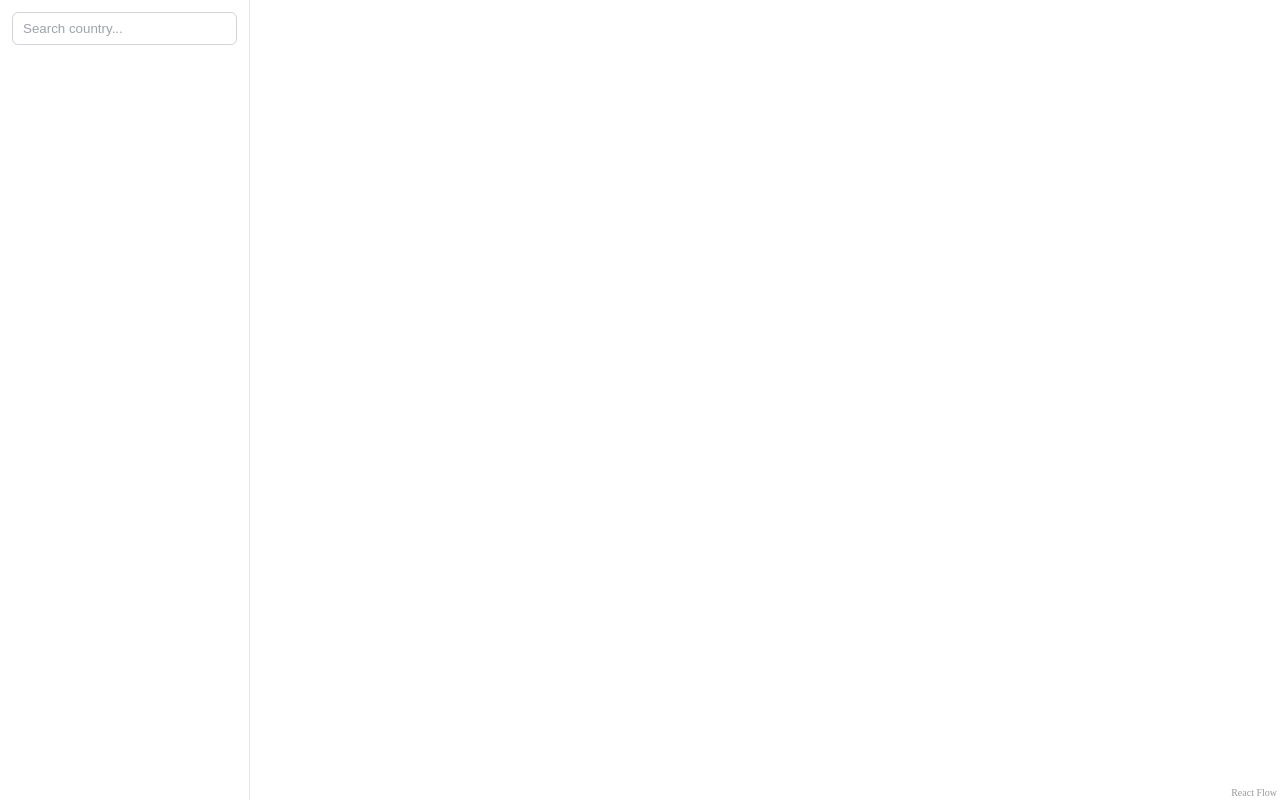
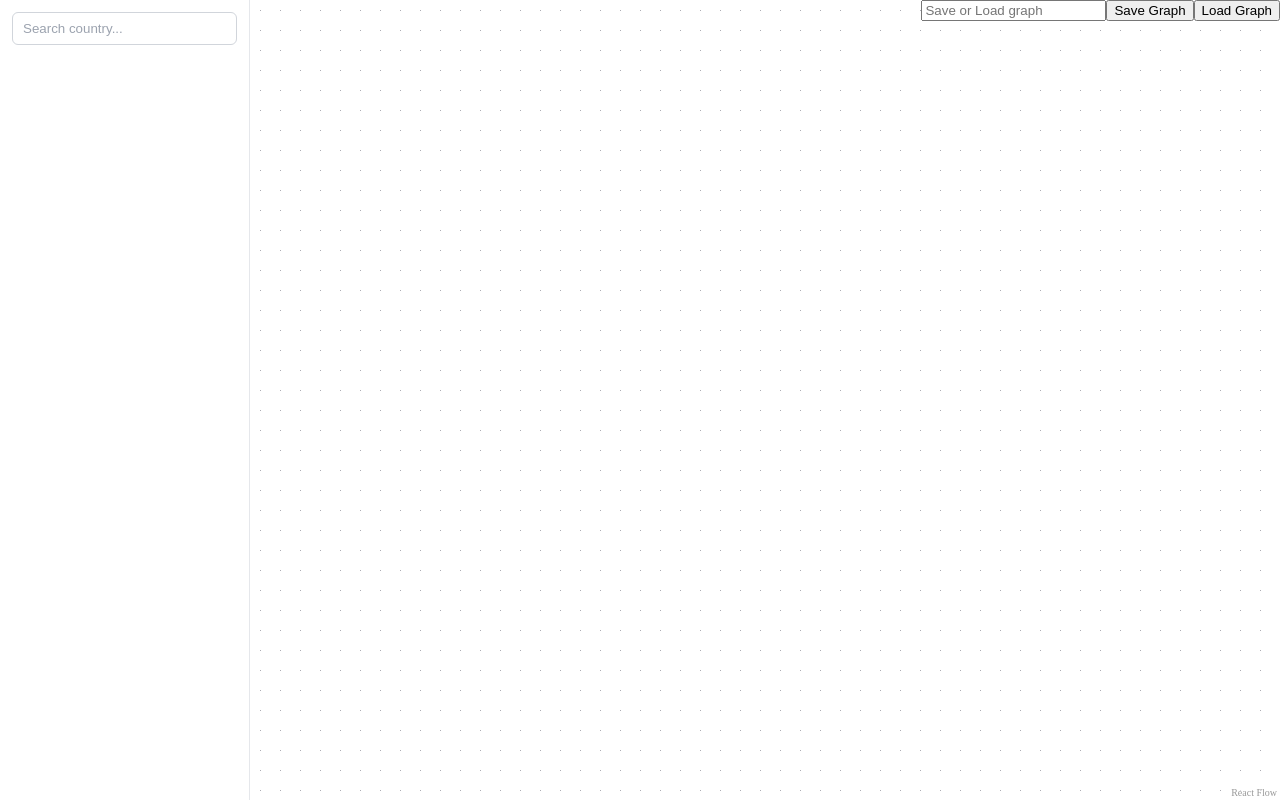
Before and after one commit to tisho91/travel-route-builder, a React (Vite) app: page / in a window 1280 px wide. Built offline with nearby package versions, Linux system fonts and the light colour scheme.

Commit message:
Fixed graph

```diff
--- a/src/App.tsx
+++ b/src/App.tsx
@@ -2,12 +2,14 @@ import {SearchCountry} from "./components/SearchCountry";
 import {GraphCanvas} from "./components/GraphCanvas";
 import {ReactFlowProvider} from "@xyflow/react";
 import {GraphProvider} from "./Contexts/GraphContextProvider.tsx";
+import {GraphStorageControls} from "./components/GraphStorageControl";
 
 export default function App() {
     return (
         <GraphProvider>
             <ReactFlowProvider>
                 <div style={{display: 'flex', width: '100vw', height: '100vh'}}>
+                    <GraphStorageControls/>
                     <SearchCountry/>
                     <GraphCanvas/>
                 </div>
--- a/src/Contexts/GraphContextProvider.tsx
+++ b/src/Contexts/GraphContextProvider.tsx
@@ -5,10 +5,12 @@ import {useCallback, useMemo, useState} from "react";
 
 
 export const GraphProvider: React.FC<{ children: React.ReactNode }> = ({children}) => {
-    const [graphState, setGraphState] = useState(() => new Graph());
+    const [graphState, setGraphState] = useState(() => Graph.empty());
     const updateGraph = useCallback((updateFn: (prevGraph: Graph) => Graph) => {
-        setGraphState(updateFn);
+        setGraphState(prev => updateFn(prev));
     }, []);
+
+
 
     const contextValue = useMemo(() => ({
         graph: graphState,
--- a/src/classes/Edge.ts
+++ b/src/classes/Edge.ts
@@ -1,9 +1,11 @@
 export class Edge {
-    from: string;
-    to: string;
+    source: string;
+    target: string;
+    id: string;
 
-    constructor({from, to}: Edge) {
-        this.from = from;
-        this.to = to;
+    constructor({source, target, id}: Edge) {
+        this.source = source;
+        this.target = target;
+        this.id = id;
     }
 }
--- a/src/classes/Graph.ts
+++ b/src/classes/Graph.ts
@@ -1,60 +1,124 @@
 import {Edge} from "./Edge.ts";
 import {AbstractNode} from "./AbstractNode.ts";
+import type {XYPosition} from "@xyflow/react";
+import type {BlockedRoute, EdgeDetails} from "../types";
 
 
 export class Graph {
-    nodes: Map<string, AbstractNode> = new Map();
-    edges: Edge[]
+    private readonly nodes: Map<string, AbstractNode>;
+    private readonly edges: Map<string, Edge>;
+    private blockedRoutes: BlockedRoute[] = [];
 
-
-    constructor() {
-        this.nodes = new Map();
-        this.edges = [];
+    private constructor(
+        nodes?: Map<string, AbstractNode>,
+        edges?: Map<string, Edge>,
+        blockedRoutes?: BlockedRoute[]
+    ) {
+        this.nodes = nodes ?? new Map();
+        this.edges = edges ?? new Map();
+        this.blockedRoutes = blockedRoutes ?? []
     }
 
-    addNode(nodeData: AbstractNode) {
-        const node = new AbstractNode(nodeData);
-        this.nodes.set(nodeData.id, node)
+    static empty(): Graph {
+        return new Graph();
     }
 
-    addEdge(edgeData: Edge) {
-        const edge = new Edge(edgeData);
-        this.edges.push(edge);
+    addNode(node: AbstractNode): Graph {
+        const newNode = new AbstractNode({...node})
+        const newNodes = new Map(this.nodes);
+        newNodes.set(newNode.id, newNode);
+        return new Graph(newNodes, new Map(this.edges));
     }
 
-    public clone(): Graph {
-        const newGraph = new Graph();
-        newGraph.nodes = new Map(this.nodes);
-        newGraph.edges = [...this.edges];
+    removeNode(id: string): Graph {
+        const newNodes = new Map(this.nodes);
+        const newEdges = new Map(this.edges);
 
-        return newGraph;
+        newNodes.delete(id);
+
+        for (const [key, e] of newEdges) {
+            if (e.source === id || e.target === id) {
+                newEdges.delete(key);
+            }
+        }
+
+        return new Graph(newNodes, newEdges);
+    }
+
+    updateNodePosition(id: string, position: XYPosition): Graph {
+        const node = this.nodes.get(id);
+        if (!node) return this;
+
+        const updated = {...node, position};
+        const newNodes = new Map(this.nodes);
+        newNodes.set(id, updated);
+
+        return new Graph(newNodes, new Map(this.edges));
+    }
+
+    addEdge({source, target}: EdgeDetails): Graph {
+        const newEdges = new Map(this.edges);
+        const id = `${source}-${target}`;
+        if (this.blockedRoutes.some(r => r.from === source && r.to === target)) {
+            console.warn(`Blocked route: ${source} → ${target}`);
+            return this;
+        }
+        if (this.createsCycle({source, target})) {
+            console.warn('Creating edge cycle');
+            return this;
+        }
+        const newEdge = new Edge({
+            source,
+            target,
+            id
+        })
+        newEdges.set(id, newEdge);
+        return new Graph(new Map(this.nodes), newEdges);
+    }
+
+    private createsCycle({source, target}: EdgeDetails) {
+        const visited = new Set<string>();
+        const dfs = (current: string): boolean => {
+            if (current === source) return true;
+            if (visited.has(current)) return false;
+            visited.add(current);
+            for (const edge of this.edges.values()) {
+                if (edge.source === current) {
+                    if (dfs(edge.target)) return true;
+                }
+            }
+            return false;
+        };
+        return dfs(target);
+    }
+
+    removeEdge({source, target}: EdgeDetails): Graph {
+        const newEdges = new Map(this.edges);
+        newEdges.delete(`${source}-${target}`);
+        return new Graph(new Map(this.nodes), newEdges);
     }
 
 
-    serialize() {
+    getNodes(): AbstractNode[] {
+        return [...this.nodes.values()];
+    }
+
+    getEdges(): Edge[] {
+        return [...this.edges.values()];
+    }
+
+
+    serialize(): string {
         return JSON.stringify({
-            nodes: Array.from(this.nodes.values()),
-            edges: this.edges
+            nodes: this.getNodes(),
+            edges: this.getEdges()
         });
     }
 
-
-    static deserialize(jsonString: string): Graph {
-        const obj: {
-            nodes: [];
-            edges: Edge[];
-        } = JSON.parse(jsonString);
-        const graph: Graph = new Graph();
-        obj.edges.forEach((edge: Edge) => {
-            graph.addEdge({...edge});
-        })
-        obj.nodes.forEach((node: AbstractNode) => {
-            graph.addNode(node);
-        })
-
-
-        return graph;
+    static deserialize(json: string): Graph {
+        const obj = JSON.parse(json);
+        const nodes = new Map<string, AbstractNode>(obj.nodes.map((n: AbstractNode) => [n.id, n]));
+        const edges = new Map<string, Edge>(obj.edges.map((e: Edge) => [e.id, e]));
+        return new Graph(nodes, edges);
     }
-
-
 }
--- a/src/components/GraphCanvas/index.tsx
+++ b/src/components/GraphCanvas/index.tsx
@@ -1,4 +1,4 @@
-import {ReactFlow} from "@xyflow/react";
+import {Background, ReactFlow} from "@xyflow/react";
 import {useRef} from "react";
 import {useHandleDragAndDrop} from "../../hooks/useHandleDragAndDrop.ts";
 import {CountryNodeComponent} from "../CustomNodes/CountryNode.tsx";
@@ -12,7 +12,16 @@ const nodeTypes = {
 export const GraphCanvas = () => {
 
     const containerRef = useRef<HTMLDivElement>(null);
-    const {nodes, onDropWrapper, onNodesChange} = useGraphFlow(containerRef);
+    const {
+        onDropWrapper,
+        onNodesChange,
+        onNodeDragStop,
+        nodes,
+        edges,
+        onConnect,
+    } = useGraphFlow(containerRef);
+
+
     const {onDragOver} = useHandleDragAndDrop();
     return (
         <div
@@ -23,12 +32,14 @@ export const GraphCanvas = () => {
         >
             <ReactFlow
                 nodes={nodes}
-                edges={[]}
+                edges={edges}
                 nodeTypes={nodeTypes}
+                onNodeDragStop={onNodeDragStop}
                 onNodesChange={onNodesChange}
-                // onEdgesChange={onEdgesChange}
+                onConnect={onConnect}
                 fitView
             >
+                <Background/>
             </ReactFlow>
         </div>
     )
--- /dev/null
+++ b/src/components/GraphStorageControl/index.tsx
@@ -0,0 +1,40 @@
+import React, {type ChangeEvent, useState} from "react";
+import {useGraphContext} from "../../Contexts/GraphContext.ts";
+import {Graph} from "../../classes/Graph.ts";
+import styles from './style.module.css'
+
+export const GraphStorageControls: React.FC = () => {
+    const {graph, updateGraph} = useGraphContext();
+    const [name, setName] = useState<string>("");
+
+    const saveGraph = () => {
+        const serialized = graph.serialize();
+        localStorage.setItem(name, serialized);
+    };
+
+    const loadGraph = () => {
+        try {
+            const loaded = localStorage.getItem(name);
+            if(loaded) {
+                updateGraph(() => Graph.deserialize(loaded));
+            }
+        } catch (error) {
+            console.error('No graph found for name "%s"', error);
+        }
+    };
+
+
+    return (
+        <div className={styles.graphStorageControls} onChange={(e: ChangeEvent<HTMLInputElement>) => {
+            setName(e.target.value)
+        }}>
+            <input type={"text"} placeholder={'Save or Load graph'}/>
+            <button onClick={saveGraph} className="p-2 bg-green-500 text-white rounded">
+                Save Graph
+            </button>
+            <button onClick={loadGraph} className="p-2 bg-blue-500 text-white rounded">
+                Load Graph
+            </button>
+        </div>
+    );
+};
--- /dev/null
+++ b/src/components/GraphStorageControl/style.module.css
@@ -0,0 +1,5 @@
+.graphStorageControls {
+    position: fixed;
+    right: 0;
+    z-index: 10;
+}
--- a/src/components/SearchCountry/index.tsx
+++ b/src/components/SearchCountry/index.tsx
@@ -32,7 +32,6 @@ export const SearchCountry = () => {
 
 
     const filteredCountries = useMemo(() => {
-        console.log(nodes)
         return countries.filter(country => {
             return !nodes.some(node => node.id === country.cca3)
         })
--- a/src/hooks/useGraphFlow.ts
+++ b/src/hooks/useGraphFlow.ts
@@ -1,13 +1,41 @@
 import {useGraphContext} from "../Contexts/GraphContext.ts";
-import React, {useMemo} from "react";
+import React, {useCallback, useEffect, useMemo, useState} from "react";
 import {useHandleDragAndDrop} from "./useHandleDragAndDrop.ts";
-import {type Node} from '@xyflow/react'
-import {Graph} from "../classes/Graph.ts";
-
+import {applyNodeChanges, type Connection, type Edge, type Node, type NodeChange} from "@xyflow/react";
 
 export const useGraphFlow = (ref: React.RefObject<HTMLDivElement | null>) => {
     const {graph, updateGraph} = useGraphContext();
-    const {onDrop} = useHandleDragAndDrop()
+    const {onDrop} = useHandleDragAndDrop();
+    const nodes = useMemo(() => graph.getNodes().map((node) => ({
+        id: node.id,
+        type: node.type,
+        position: node.position,
+        data: {
+            ...node.data
+        }
+    })), [graph]);
+
+    const edges = useMemo(() => {
+        return graph.getEdges().map((edge) => {
+            return {
+                ...edge,
+                markerEnd: {type: 'arrow'},
+                label: `${edge.source} -> ${edge.target}`,
+                reconnectable: 'source'
+            }
+        })
+    }, [graph]);
+    const [flowNodes, setFlowNodes] = useState<Node[]>([]);
+    const [flowEdges, setFlowEdges] = useState<Edge[]>([]);
+
+    useEffect(() => {
+        setFlowNodes(nodes);
+    }, [nodes]);
+
+    useEffect(() => {
+        setFlowEdges(edges as Edge[]);
+    }, [edges]);
+
 
     const onDropWrapper = (event: React.DragEvent) => {
         if (!ref.current) return;
@@ -15,32 +43,38 @@ export const useGraphFlow = (ref: React.RefObject<HTMLDivElement | null>) => {
 
     };
 
-    const nodes = useMemo(() => {
-        return Array.from(graph.nodes.values()).map((n): Node => ({
-            id: n.id,
-            type: n.type,
-            position: n.position,
-            data: {
-                ...n.data
-            }
-        }));
-    }, [graph])
+
+    const onNodeDragStop = (_event: React.MouseEvent, node: Node) => {
+        updateGraph(prev => prev.updateNodePosition(node.id, node.position));
+    };
+
+
+    const onNodesChange = useCallback(
+        (changes: NodeChange[]) =>
+            setFlowNodes((nodesSnapshot) => applyNodeChanges(changes, nodesSnapshot)),
+        []
+    );
+
+    const onConnect = useCallback((connection: Connection) => {
+        if (!connection.source || !connection.target) return;
+        const newEdge = {
+            source: connection.source,
+            target: connection.target,
+        };
+        updateGraph(prev => prev.addEdge(newEdge));
+    }, [updateGraph]);
 
     const serialize = () => {
-        const serialized = graph.serialize();
-        // console.log('serialized', serialized);
-        // console.log(123, Graph.deserialize(serialized));
+        console.log(graph.getEdges())
     }
-    // TODO here
-    // const onNodesChange = useCallback(
-    //     (changes) => setNodes((nodesSnapshot) => applyNodeChanges(changes, nodesSnapshot)),
-    //     [],
-    // );
+
     return {
         onDropWrapper,
-        serialize,
-        onNodesChange: () => {
-        },
-        nodes
+        nodes: flowNodes,
+        edges: flowEdges,
+        onNodeDragStop,
+        onNodesChange,
+        onConnect,
+        serialize
     }
 }
```
Also changed, not shown: src/classes/AbstractNode.ts (+5 -4 lines), src/hooks/useHandleDragAndDrop.ts (+11 -11 lines), src/types/index.ts (+8 -14 lines).
